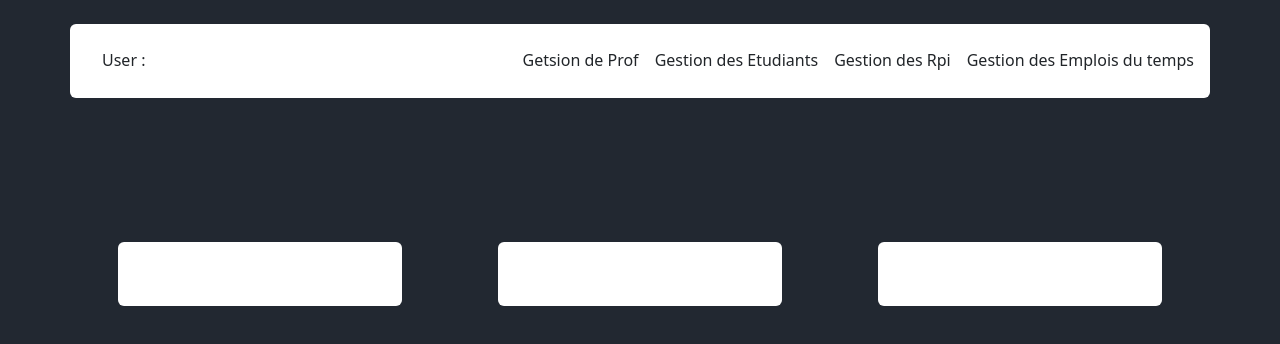
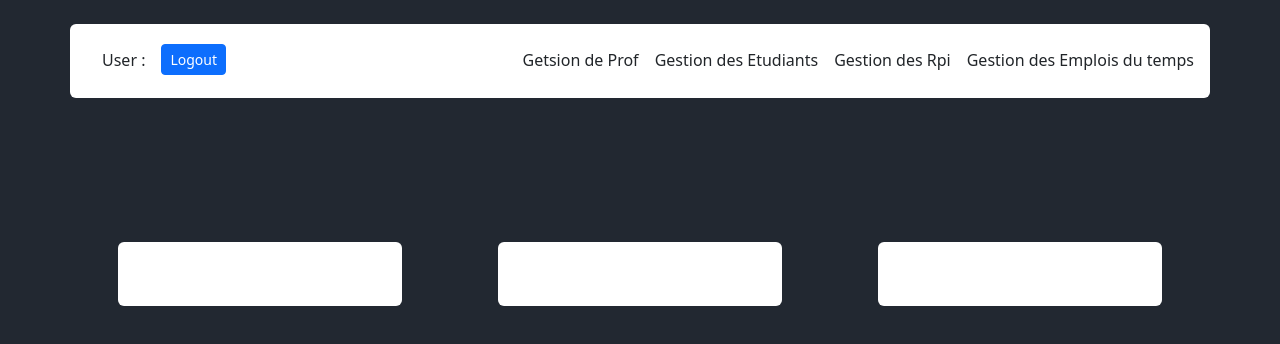
Before and after one commit to AbdeljalilAbed/Application-web-pour-un-Systeme-de-presence-base-sur-la-reconnaissance-facial, a React (Create React App) app in the folder Client2/: page /Admin in a window 1280 px wide. Shown: the top 344 px of the page. Built offline with nearby package versions, Linux system fonts and the light colour scheme.

Commit message:
Logout admin

```diff
--- a/Client2/src/components/Logout.js
+++ b/Client2/src/components/Logout.js
@@ -1,25 +1,26 @@
-import React, { useContext, useEffect } from "react";
+import React, { useContext } from "react";
 import { AuthContext } from "./AuthContext";
 import { useNavigate } from "react-router-dom";
+import "bootstrap/dist/css/bootstrap.css";
 
 const Logout = () => {
   const { setToken } = useContext(AuthContext);
   const navigate = useNavigate();
 
-  useEffect(() => {
+  const handleLogout = () => {
     setToken(null);
-
-    // Remove the token from local storage
     localStorage.removeItem("token");
-
     navigate("/auth");
-    // eslint-disable-next-line react-hooks/exhaustive-deps
-  }, []);
+  };
 
   return (
-    <div>
-      <button>logout</button>
-    </div>
+    <button
+      type="button"
+      className="btn btn-primary btn-sm"
+      onClick={handleLogout}
+    >
+      Logout
+    </button>
   );
 };
 
--- a/Client2/src/pages/Admin.js
+++ b/Client2/src/pages/Admin.js
@@ -10,6 +10,7 @@ import RemoveEtd from "../components/RemoveEtd";
 import Logout from "../components/Logout";
 import { jwtDecode } from "jwt-decode";
 import "./Admin.css";
+import { AuthProvider } from "../components/AuthContext";
 
 function Admin() {
   const [username, setUsername] = useState("");
@@ -70,9 +71,11 @@ function Admin() {
                   User : {username}
                 </a>
               </li>
-              {/* <li className="nav-item">
-                <Logout />
-              </li> */}
+              <li className="nav-item mt-1">
+                <AuthProvider>
+                  <Logout />
+                </AuthProvider>
+              </li>
             </ul>
           </div>
           <div className="col-8">
```
